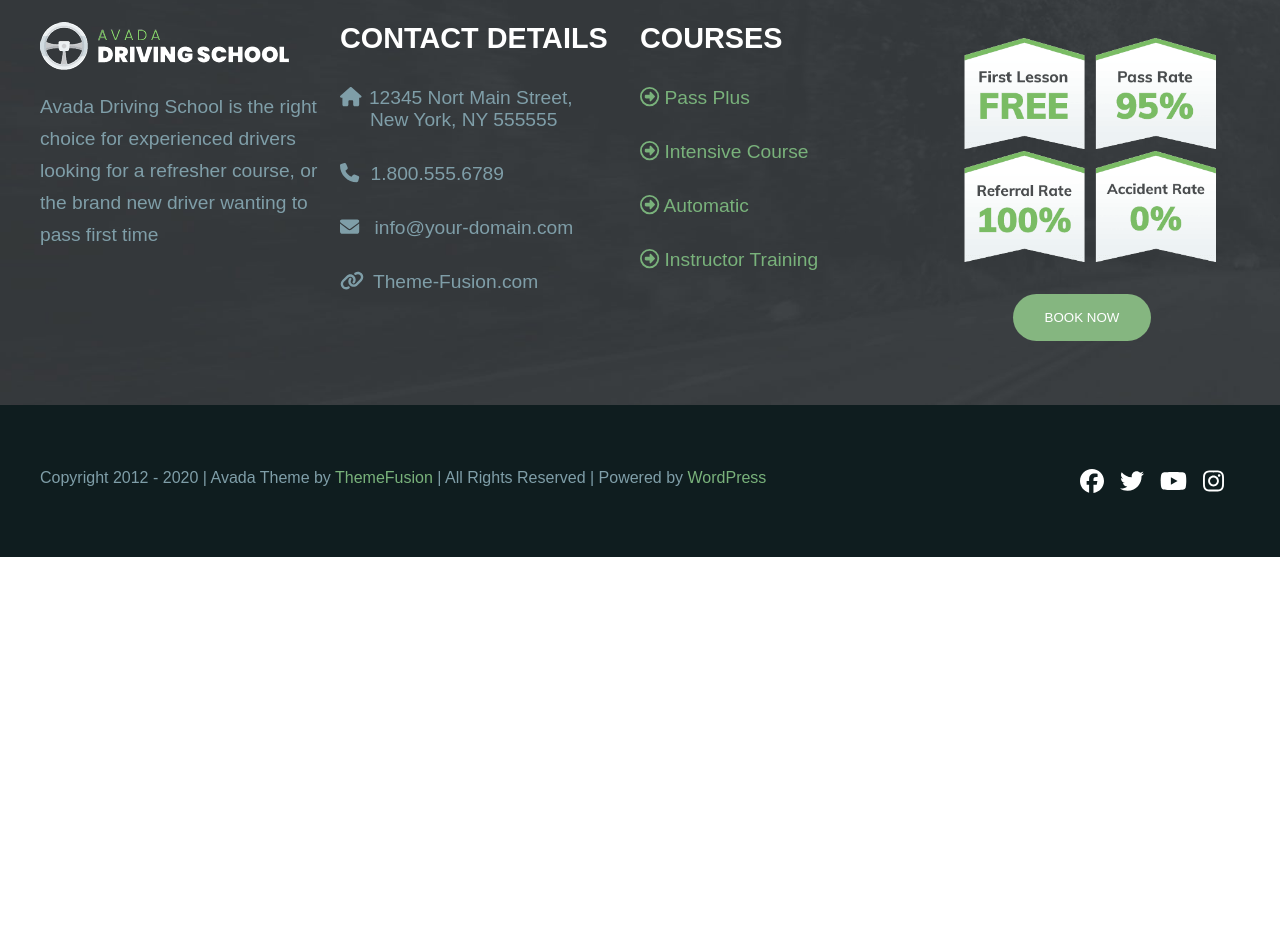
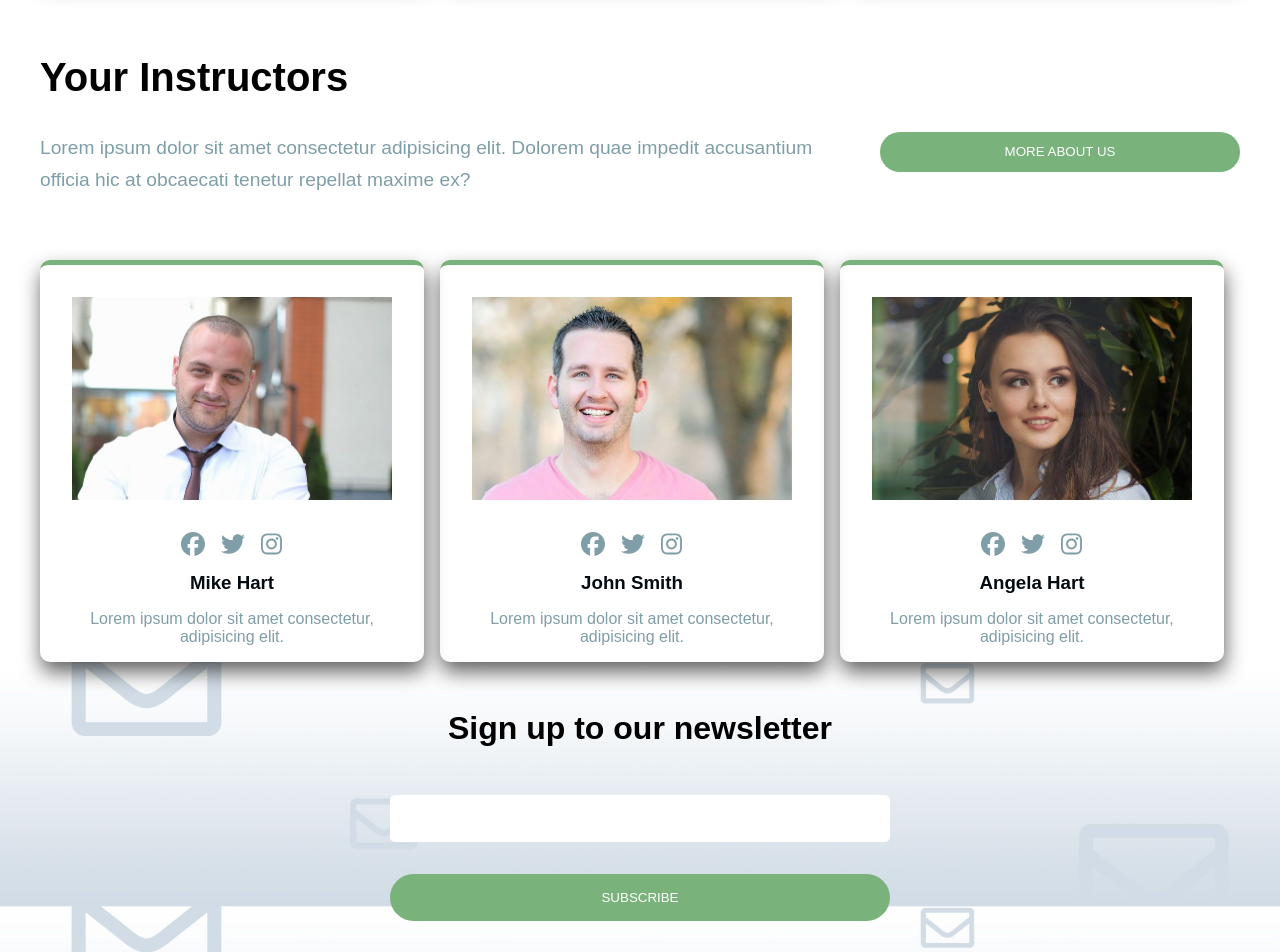
Before and after one commit to FedericoCapitani/proj-html-vuejs, a Vue app: page / in a window 1280 px wide. Shown: the part 2240-3192 px from the top of the page. Before the commit the page ends 2797 px from the top, so only its background shows below. Built offline with nearby package versions, Linux system fonts and the light colour scheme.

Commit message:
add instructors section

```diff
--- a/src/assets/scss/style.scss
+++ b/src/assets/scss/style.scss
@@ -159,11 +159,10 @@
     }
 }
 
-.course_plans{
+.bg_plans1{
     background-image: url("@/assets/img/promise-background.jpg");
     background-size: cover;
     background-position: bottom;
-
 }
 .plans_container{
     max-width: 1200px;
@@ -225,10 +224,10 @@
         }
     }
     .card_percentage{
-        margin-top: 2rem;
+        margin-top: 6rem;
         width: calc(100% / 3);
         border-radius: 10px;
-        border-top: 3px solid $cube-green;
+        border-top: 5px solid $cube-green;
         box-shadow: 1px 10px 20px rgba(0, 0, 0, 0.61);
         background-color: $cube-white;
         height: 400px;
@@ -255,6 +254,107 @@
             font-size: 1.5rem;
             color: $median-dark-grey;
         }
+    }
+}
+
+.instructors{
+    max-width: 1200px;
+    margin: 0 auto;
+    h2{
+        margin-top: 5rem;
+        margin-bottom: 2rem;
+        font-size: 2.5rem;
+    }
+    .instructors_container{
+        .inst_text{
+            width: 70%;
+            line-height: 2rem;
+            padding-right: 5%;
+            font-size: 1.2rem;
+            color: $median-dark-grey;
+        }
+        .inst_btn{
+            width: 30%;
+            height: 2.5rem;
+            background-color: $cube-green;
+            border-radius: 2rem;
+            color: $cube-white;
+            border: none;
+        }
+        margin-bottom: 4rem;
+    }
+    .instructors_cards{
+        column-gap: 1rem;
+        .card{
+            width: calc(100% / 3 - 1rem);
+            display: flex;
+            flex-direction: column;
+            align-items: center;
+            row-gap: 1rem;
+            border-radius: 10px;
+            border-top: 5px solid $cube-green;
+            padding: 1rem;
+            text-align: center;
+            box-shadow: 1px 10px 20px rgba(0, 0, 0, 0.61);
+            color: $median-dark-grey;
+            position: relative;
+            .icons{
+                display: flex;
+                column-gap: 1rem;
+                font-size: 1.5rem;
+            }
+            img{
+                padding: 1rem;
+                width: 100%;
+            }
+            .hover_text{
+                border: 1px solid black;
+                padding: 5px;
+                color: black;
+                font-size: 12px;
+                background-color: white;
+                position: absolute;
+                top: 180px;
+                right: 50px;
+                visibility: hidden;
+            }
+            .card:hover .hover_text{
+                visibility: visible;
+            }
+            h3{
+                color: $cube-black;
+            }
+        }
+    }
+}
+
+.newsletter{
+    background-image: url("@/assets/img/newsletter_background.jpg");
+    background-size: 100%;
+    flex-direction: column;
+    align-items: center;
+    h2{
+        font-size: 2rem;
+        padding: 3rem 0;
+    }
+    input{
+        width: 500px;
+        padding: 1rem;
+        border-radius: 5px;
+        border: none;
+    }
+    .news_btn{
+        width: 500px;
+        background-color: $cube-green;
+        padding: 1rem 0;
+        border-radius: 2rem;
+        border: none;
+        color: $cube-white;
+        margin: 2rem 0;
+    }
+    p{
+        color: $median-dark-grey;
+        margin-bottom: 3rem;
     }
 }
 
--- a/src/components/MainComponent.vue
+++ b/src/components/MainComponent.vue
@@ -45,6 +45,7 @@
       </div>
 
       <div class="course_plans">
+        <div class="bg_plans1">
           <div class="plans_container">
               <div class="col-4">
                   <div class="plan_card">
@@ -73,7 +74,9 @@
                   </div>
               </div>
           </div>
-          <div class="plans_container d_flex">
+        </div>
+
+            <div class="plans_container d_flex">
               <div class="card_percentage d_flex">
                   <div class="full_circle grey">
                       <p>95%</p>
@@ -93,6 +96,7 @@
                   <p class="p_text">ACCIDENT RATE</p>
               </div>
           </div>
+
       </div>
 
       <div class="instructors">
@@ -103,8 +107,65 @@
               </div>
               <button class="inst_btn">MORE ABOUT US</button>
           </div>
+
+          <div class="instructors_cards d_flex">
+            <div class="card">
+              <img src="@/assets/img/instructor-mikehart.jpg" alt="">
+              <div class="icons">
+                <font-awesome-icon :icon="['fab', 'facebook']" />
+                <font-awesome-icon :icon="['fab', 'twitter']" />
+                <font-awesome-icon :icon="['fab', 'instagram']" />
+              </div>
+              <h3>Mike Hart</h3>
+              <p class="hover_text">
+                instructor-mikehart
+              </p>
+              <p>
+                Lorem ipsum dolor sit amet consectetur, adipisicing elit.
+              </p>
+            </div>
+            <div class="card">
+              <img src="@/assets/img/instructor-johnsmith.jpg" alt="">
+              <div class="icons">
+                <font-awesome-icon :icon="['fab', 'facebook']" />
+                <font-awesome-icon :icon="['fab', 'twitter']" />
+                <font-awesome-icon :icon="['fab', 'instagram']" />
+              </div>
+              <h3>John Smith</h3>
+              <p class="hover_text">
+                instructor-johnsmith
+              </p>
+              <p>
+                Lorem ipsum dolor sit amet consectetur, adipisicing elit.
+              </p>
+            </div>
+            <div class="card">
+              <img src="@/assets/img/instructor-angelahart.jpg" alt="">
+              <div class="icons">
+                <font-awesome-icon :icon="['fab', 'facebook']" />
+                <font-awesome-icon :icon="['fab', 'twitter']" />
+                <font-awesome-icon :icon="['fab', 'instagram']" />
+              </div>
+              <h3>Angela Hart</h3>
+              <p class="hover_text">
+                instructor-angelahart
+              </p>
+              <p>
+                Lorem ipsum dolor sit amet consectetur, adipisicing elit.
+              </p>
+            </div>
+          </div>
       </div>
 
+
+
+
+    <div class="newsletter d_flex">
+      <h2>Sign up to our newsletter</h2>
+      <input type="text">
+      <button class="news_btn">SUBSCRIBE</button>
+      <p>(we do not share your data with anybody, and only use it for its inteded purpose)</p>
+    </div>
     </main>
 
 </template>
```
